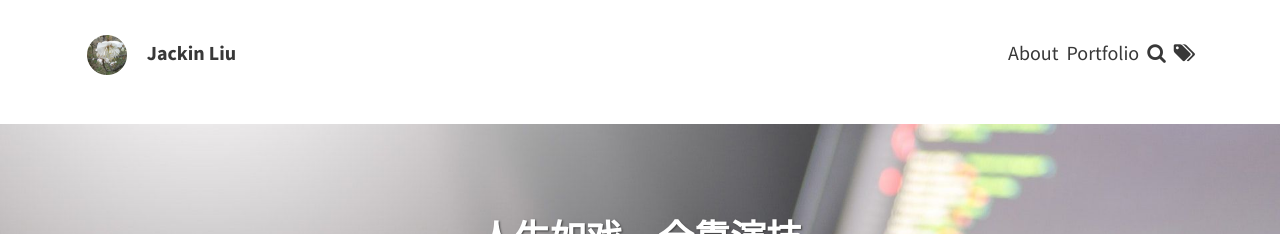
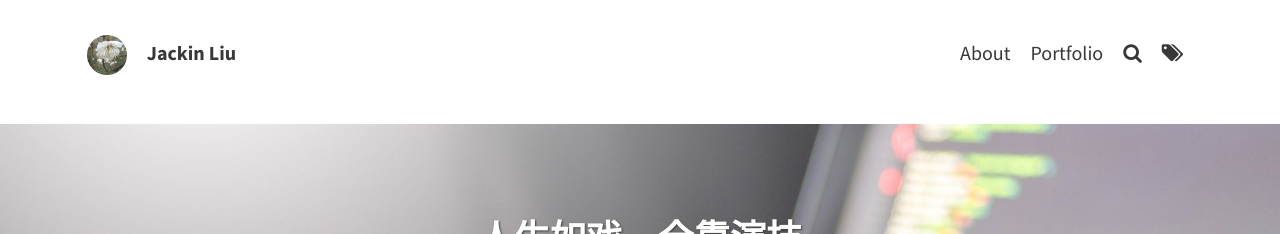
Before and after one commit to LiuJQ/LiuJQ.github.io, a Jekyll site: the page built from index.html, in a window 1280 px wide. Shown: the top 234 px of the page. Built offline with Jekyll 4.4.1, drawn with Linux system fonts in a browser that asks for light colours; the list of posts is cut into pages by our own code.

Commit message:
update config

```diff
--- a/_sass/includes/_navbar.scss
+++ b/_sass/includes/_navbar.scss
@@ -43,7 +43,7 @@
         li {
             display: inline;
             float: left;
-            margin-right: 0.4em;
+            margin-right: 1em;
         }
         a {
             &:hover {
```
